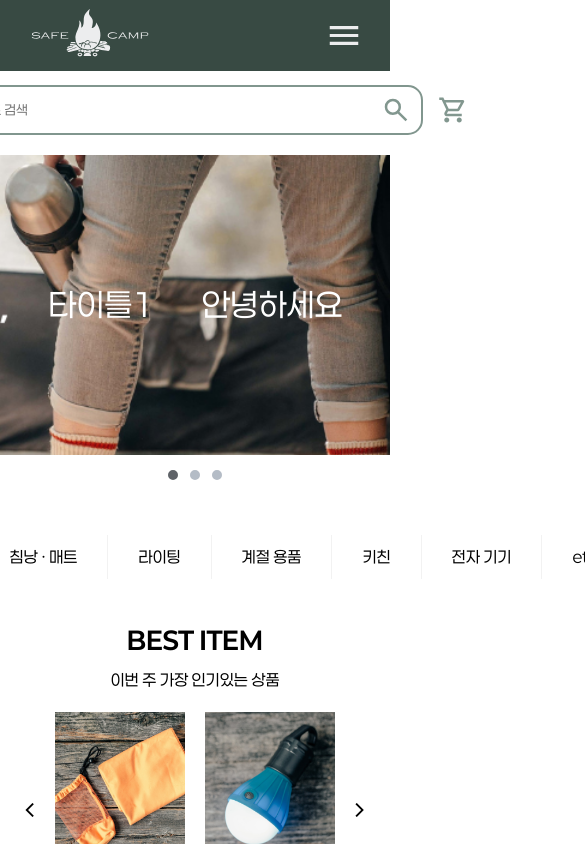
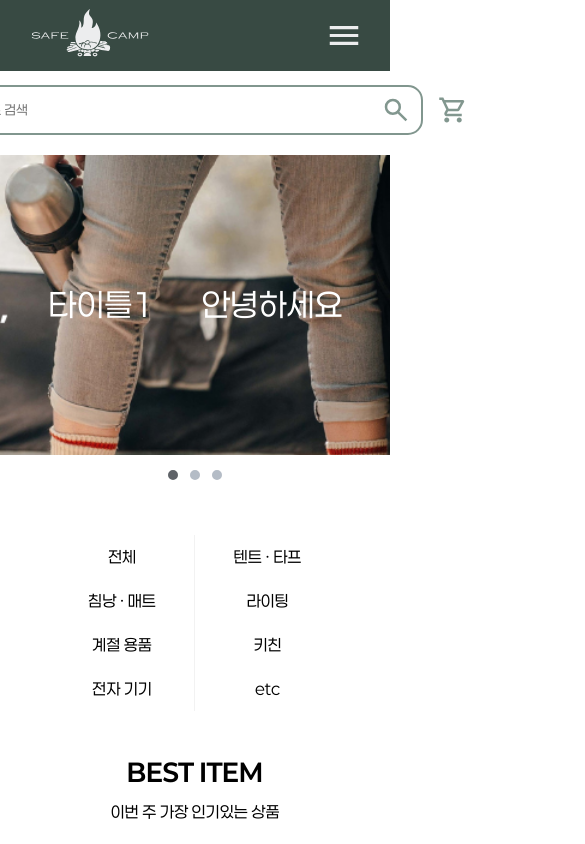
Before and after one commit to eunhyeon1020/Car-BakBak, a Vue app in the folder frontend/: page /store in a window 390 px wide. Shown: the top 844 px of the page, 585 px wide, since content can reach past the window. Built offline with nearby package versions, Linux system fonts and the light colour scheme.

Commit message:
store-navigation 반응형 처리 - grid 속성 사용

```diff
--- a/frontend/src/assets/css/store.css
+++ b/frontend/src/assets/css/store.css
@@ -96,10 +96,17 @@
 }
 
 .store-navigation ul {
+  width: 100%;
+  max-width: 1000px;
+
+  /*display: flex;*/
+  /*justify-content: center;*/
+  /*align-items: center;*/
+
+  /* flex를 grid 속성으로 대체. 미디어 쿼리를 사용해 열의 개수를 지정 */
+  display: grid;
+  grid-template-columns: repeat(8, 1fr);
   padding: 10px;
-
-  display: flex;
-  align-items: center;
 
   text-align: center;
   line-height: 50px;
@@ -110,6 +117,9 @@
   border-right: 1px solid #f2f2f2;
   white-space: nowrap;
   cursor: pointer;
+}
+.store-navigation li:last-child {
+  border-right: none;
 }
 
 /* 스토어 body 영역 */
@@ -268,6 +278,12 @@ span.custom-dot {
   .bestItem-carousel .slick-list {
     max-width: 650px;
   }
+  .store-navigation ul {
+    grid-template-columns: repeat(4, 1fr);
+  }
+  .store-navigation ul > li:nth-child(4n + 4) {
+    border-right: none;
+  }
 }
 @media all and (max-width: 768px) {
   .bestItem-carousel .slick-list {
@@ -278,4 +294,10 @@ span.custom-dot {
   .bestItem-carousel .slick-list {
     max-width: 300px;
   }
+  .store-navigation ul {
+    grid-template-columns: repeat(2, 1fr);
+  }
+  .store-navigation ul > li:nth-child(2n + 2) {
+    border-right: none;
+  }
 }
--- a/frontend/src/components/Store.vue
+++ b/frontend/src/components/Store.vue
@@ -32,7 +32,6 @@
 
       </div>
 
-
       <!-- 내비게이션 영역 (카테고리) -->
       <div class="store-navigation">
         <ul>
@@ -56,9 +55,6 @@
           <div class="bestItem-content">
             <!-- 베스트 아이템 캐러셀(슬라이드) -->
             <div class="bestItem-carousel">
-              <!-- <div class="arrow-back">
-                <i class="ico-arrow-back"></i>
-              </div> -->
 
               <div v-for="(item, index) in bestItemList" :key="index" class="bestItems">
                 <router-link :to="'storedetail'">
@@ -69,10 +65,6 @@
                   <div class="bestitem-price"> {{ item.price.toLocaleString('ko') }} 원</div>
                 </router-link>
               </div>
-
-              <!-- <div class="arrow-front">
-                <i class="ico-arrow-front"></i>
-              </div> -->
             </div>
 
             <!-- 베스트 아이템 박스 -->
@@ -87,7 +79,6 @@
           </div>
 
         </div> <!-- 베스트 아이템 영역 끝 -->
-
 
         <!-- 뉴 아이템 영역 -->
         <div class="newItem-contain">
@@ -133,7 +124,6 @@
       </div>
     </div>
 
-
   </div>
 </template>
 
@@ -161,16 +151,7 @@
         { title: '타이틀2', content: '안녕히가세요', imgUrl: require('@/assets/images/banner2.png')},
         { title: '타이틀3', content: '잘가요', imgUrl: require('@/assets/images/banner3.png')},
       ],
-      naviList: [
-        '전체',
-        '텐트 ㆍ 타프',
-        '침낭 ㆍ 매트',
-        '라이팅',
-        '계절 용품',
-        '키친',
-        '전자 기기',
-        'etc',
-      ]
+      naviList: [ '전체', '텐트 ㆍ 타프', '침낭 ㆍ 매트', '라이팅', '계절 용품', '키친', '전자 기기', 'etc' ],
     }),
     mounted() {
       if (typeof $ === 'undefined') {
```
